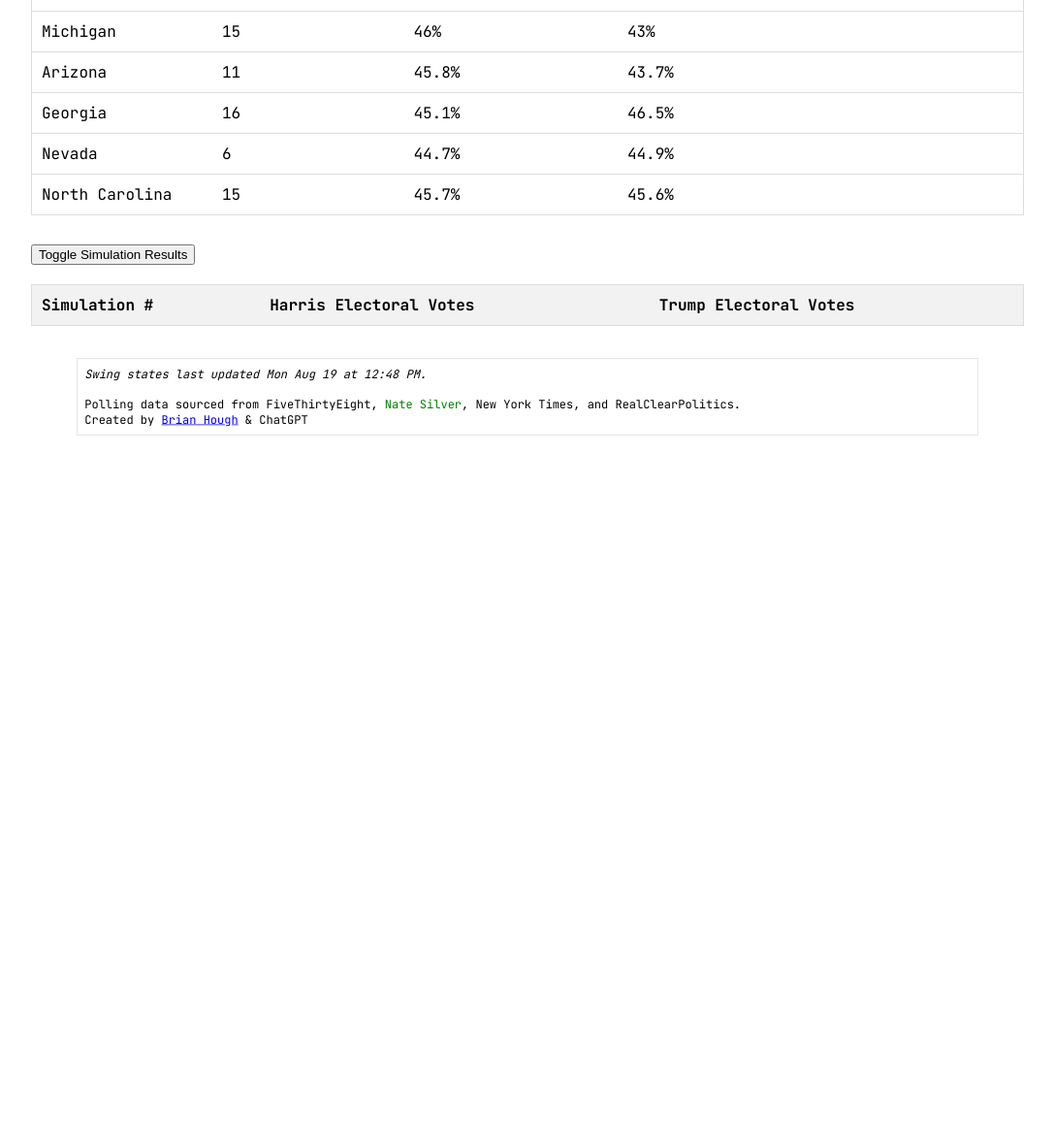
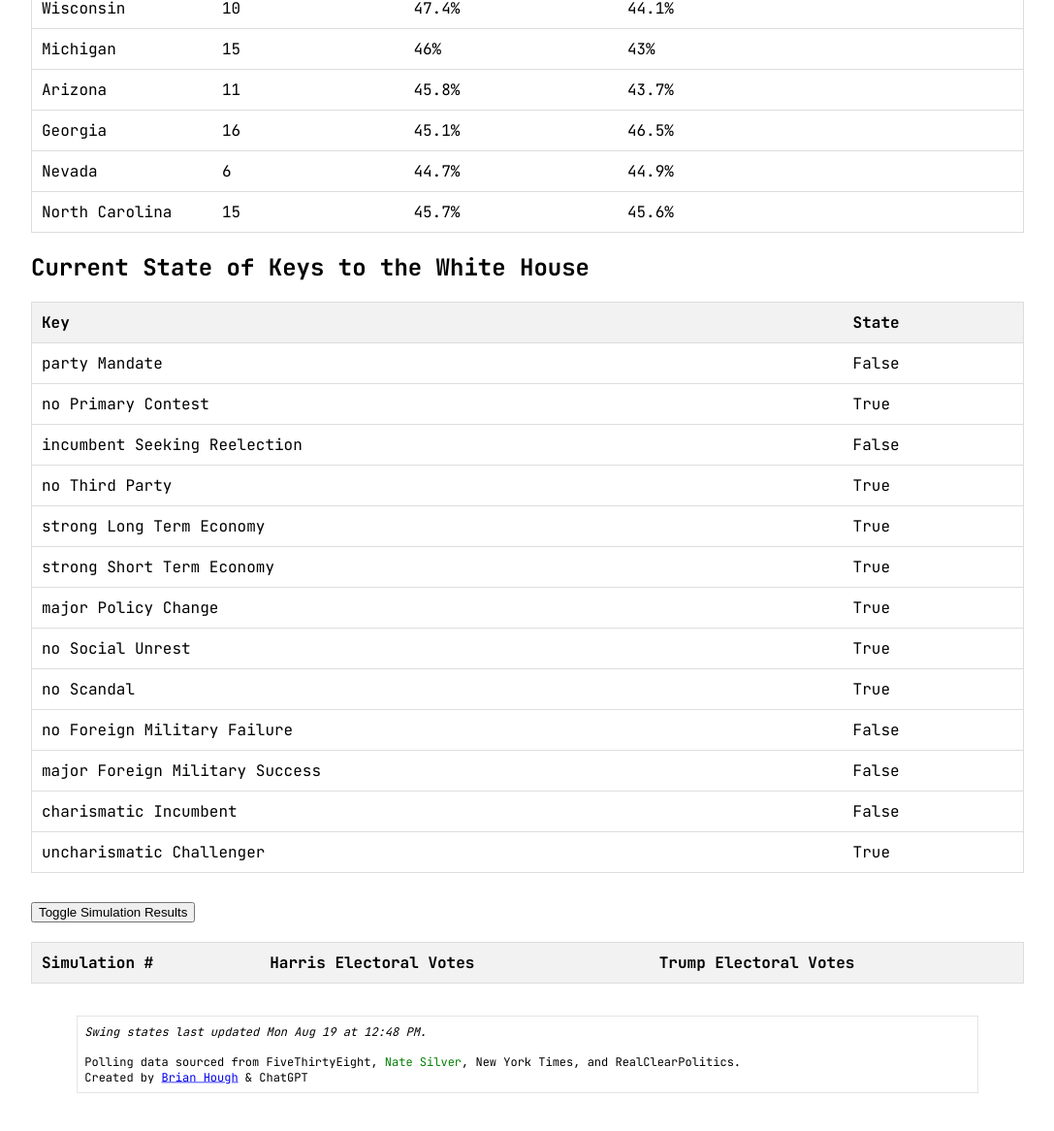
Before and after one commit to derfbwh/derfbwh.github.io, a Jekyll site: the page forecast/index-deluxe.html, which Jekyll copies as it is, in a window 1280 px wide and 1400 px high, scrolled down 689 px. Shown: the top 1166 px of the window at 97% size, without its empty margins (96-1183 px from the left). Built offline with Jekyll 4.4.1, drawn with Linux system fonts in a browser that asks for light colours; nearby versions of some CDN libraries; some web fonts are replaced; comment, search, counter and statistics services are not loaded; some of the changed lines change nothing that is shown; some of the changed text lies outside the part shown.

Commit message:
Update index-deluxe.html

```diff
--- a/forecast/index-deluxe.html
+++ b/forecast/index-deluxe.html
@@ -109,7 +109,7 @@
                 <ellipse cx="32" cy="30" rx="16" ry="8" fill="#fff" stroke="#999" stroke-width="2"/>
             </svg>
             2024 US Presidential Election Forecast<br><div class="tagline" style="color:red;">Deluxe Edition</div>
-        </h1><br><div class="tagline"><li>Each page load runs and provides the average of 1000 electoral scenerios. Reload the page for a new set of scenerios.</li><li>Each scenerio is based on the current set of swing state polling data, provided by one of our sources.</li><li><span style="color:red;">Deluxe</span> incorporates FiveThirtyEight.com national polling average and state partisan lean.</li></div>
+        </h1><br><div class="tagline"><li>Each page load runs and provides the average of 1000 electoral scenerios. Reload the page for a new set of scenerios.</li><li>Each scenerio is based on the current set of swing state polling data, provided by one of our sources.</li><li><span style="color:red;">Deluxe</span> incorporates FiveThirtyEight.com national polling average and state partisan lean.</li><li>Considers status of Allan Lichtman's "13 Keys to the White House."</div>
 
 
         <div class="results-container">
@@ -145,6 +145,18 @@
                 <!-- Rows will be dynamically populated -->
             </tbody>
         </table>
+            <h2>Current State of Keys to the White House</h2>
+    <table id="keysTable">
+        <thead>
+            <tr>
+                <th>Key</th>
+                <th>State</th>
+            </tr>
+        </thead>
+        <tbody id="keysBody">
+            <!-- Rows will be dynamically populated -->
+        </tbody>
+    </table>
             <button class="collapsible" onclick="toggleTable()" style="margin-top:30px;">Toggle Simulation Results</button>
     <table id="simulationResults">
         <thead>
@@ -188,14 +200,14 @@ const safeStateElectoralVotes = nonSwingStates.Harris + nonSwingStates.Trump; //
 
 // Backend-like data storage for swing states with partisan lean included
 let pollData = [
-    { state: 'Florida', electoralVotes: 30, harris: 42.8, trump: 48.0, partisanLean: -1.0 }, // Leaning Republican
-    { state: 'Pennsylvania', electoralVotes: 19, harris: 46, trump: 44.5, partisanLean: 1.0 }, // Leaning Democratic
-    { state: 'Wisconsin', electoralVotes: 10, harris: 47.4, trump: 44.1, partisanLean: 1.0 }, // Leaning Democratic
-    { state: 'Michigan', electoralVotes: 15, harris: 46.0, trump: 43.0, partisanLean: 1.5 }, // Leaning Democratic
-    { state: 'Arizona', electoralVotes: 11, harris: 45.8, trump: 43.7, partisanLean: -0.5 }, // Leaning Republican
-    { state: 'Georgia', electoralVotes: 16, harris: 45.1, trump: 46.5, partisanLean: -1.0 }, // Leaning Republican
-    { state: 'Nevada', electoralVotes: 6, harris: 44.7, trump: 44.9, partisanLean: 2.0 }, // Leaning Democratic
-    { state: 'North Carolina', electoralVotes: 15, harris: 45.7, trump: 45.6, partisanLean: -0.5 } // Leaning Republican
+    { state: 'Florida', electoralVotes: 30, harris: 42.8, trump: 48.0, partisanLean: -.7396878 }, // Leaning Republican
+    { state: 'Pennsylvania', electoralVotes: 19, harris: 46, trump: 44.5, partisanLean: -.296776 }, // Leaning Democratic
+    { state: 'Wisconsin', electoralVotes: 10, harris: 47.4, trump: 44.1, partisanLean: -.3839976 }, // Leaning Democratic
+    { state: 'Michigan', electoralVotes: 15, harris: 46.0, trump: 43.0, partisanLean: -.1175974 }, // Leaning Democratic
+    { state: 'Arizona', electoralVotes: 11, harris: 45.8, trump: 43.7, partisanLean: -.7171309 }, // Leaning Republican
+    { state: 'Georgia', electoralVotes: 16, harris: 45.1, trump: 46.5, partisanLean: -.7357549 }, // Leaning Republican
+    { state: 'Nevada', electoralVotes: 6, harris: 44.7, trump: 44.9, partisanLean: -.259005 },
+    { state: 'North Carolina', electoralVotes: 15, harris: 45.7, trump: 45.6, partisanLean: -.4815506 } // Leaning Republican
 ];
 
 const comparisons = [
@@ -217,7 +229,54 @@ const comparisons = [
     { text: "finding a $100 bill on the ground", odds: 1 / 50 }
 ];
 
-const weightingFactor = .75; // Adjust this value between 0 (no influence) and 1 (full influence)
+const weightingFactor = 0.15; // Adjust this value between 0 (no influence) and 1 (full influence)
+const keyWeightingFactor = 0.1; // Light weighting for keys
+
+// Define the Keys to the White House
+const keys = {
+    partyMandate: 0,
+    noPrimaryContest: 1, // True
+    incumbentSeekingReelection: 0,
+    noThirdParty: 1, // True
+    strongLongTermEconomy: 1, // True
+    strongShortTermEconomy: 1, // True
+    majorPolicyChange: 1,
+    noSocialUnrest: 1, // True
+    noScandal: 1,
+    noForeignMilitaryFailure: 0, // True
+    majorForeignMilitarySuccess: 0, // False
+    charismaticIncumbent: 0, // True
+    uncharismaticChallenger: 1 // True
+};
+
+// Calculate the total key score
+function calculateKeyScore() {
+    return Object.values(keys).reduce((total, keyValue) => total + keyValue, 0);
+}
+
+function populateKeysTable() {
+    const keysBody = document.getElementById('keysBody');
+    keysBody.innerHTML = ''; // Clear previous content
+
+    // Iterate through the keys and create table rows
+    for (const [key, value] of Object.entries(keys)) {
+        const row = document.createElement('tr');
+
+        const keyCell = document.createElement('td');
+        keyCell.textContent = key.replace(/([A-Z])/g, ' $1').trim(); // Format key name
+
+        const stateCell = document.createElement('td');
+        stateCell.textContent = value ? 'True' : 'False'; // Display True/False
+
+        row.appendChild(keyCell);
+        row.appendChild(stateCell);
+        keysBody.appendChild(row);
+    }
+}
+
+// Call this function to populate the keys table when the page loads
+populateKeysTable();
+
 
 function loadPollingData(csvFile) {
     fetch(csvFile)
@@ -292,6 +351,10 @@ function runSimulation() {
     let harrisTotalVotes = 0;
     let trumpTotalVotes = 0;
 
+    // Calculate the key score
+    const keyScore = calculateKeyScore();
+    const weightedKeyImpact = keyScore * keyWeightingFactor;
+
     // Initialize win counters for each state
     const stateWins = pollData.map(state => ({
         state: state.state,
@@ -305,7 +368,7 @@ function runSimulation() {
 
     for (let i = 0; i < simulations; i++) {
         // Reset votes for each simulation
-        let harrisVotes = nonSwingStates.Harris;
+        let harrisVotes = nonSwingStates.Harris + weightedKeyImpact; // Add weighted key impact
         let trumpVotes = nonSwingStates.Trump;
 
         // Loop through each swing state to determine the winner and accumulate electoral votes
@@ -471,7 +534,6 @@ function populateTable() {
         const adjustedHarris = (state.harris + partisanLean).toFixed(2);
         const adjustedTrump = (state.trump - partisanLean).toFixed(2);
 
-
         row.appendChild(stateCell);
         row.appendChild(electoralVotesCell);
         row.appendChild(harrisCell);
```
